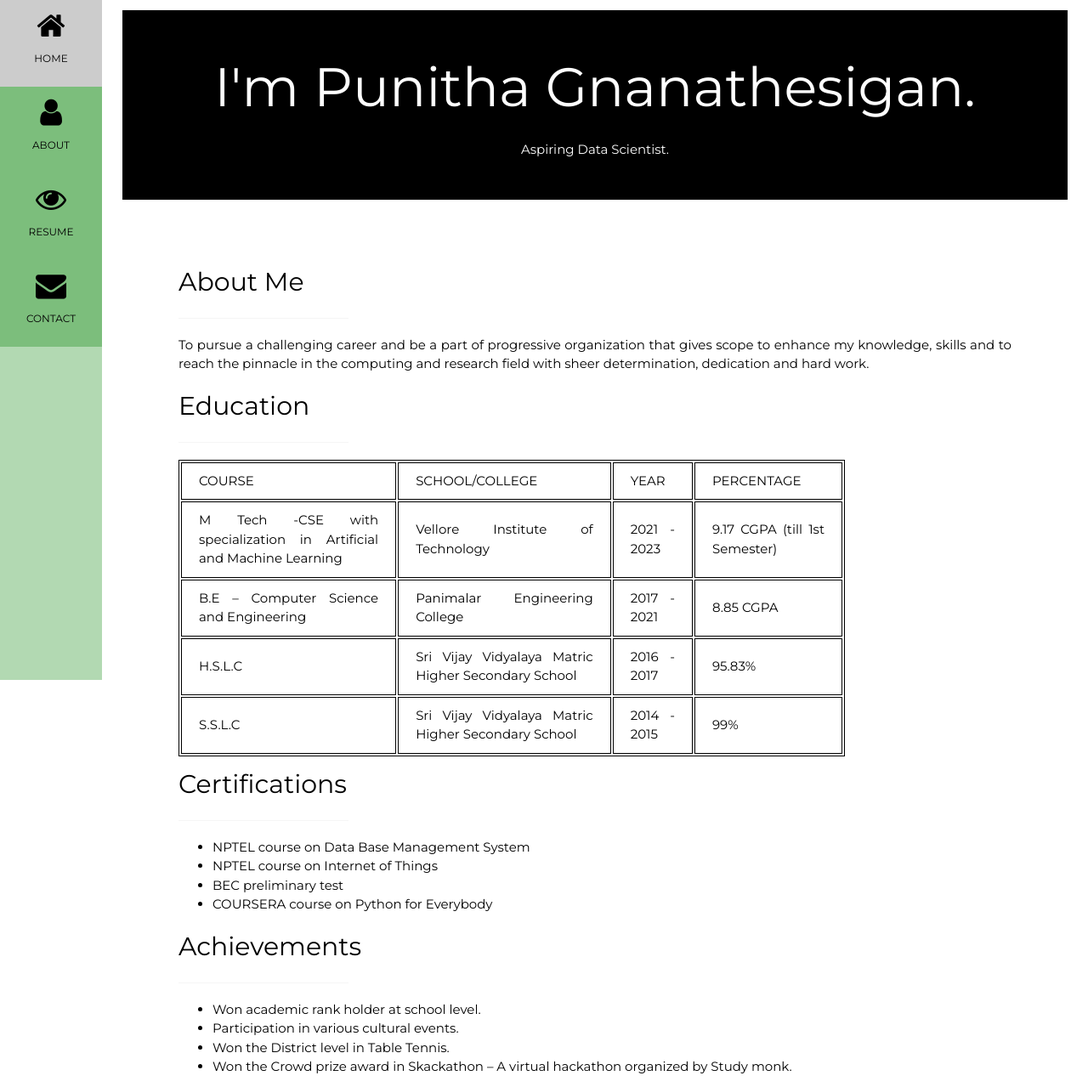
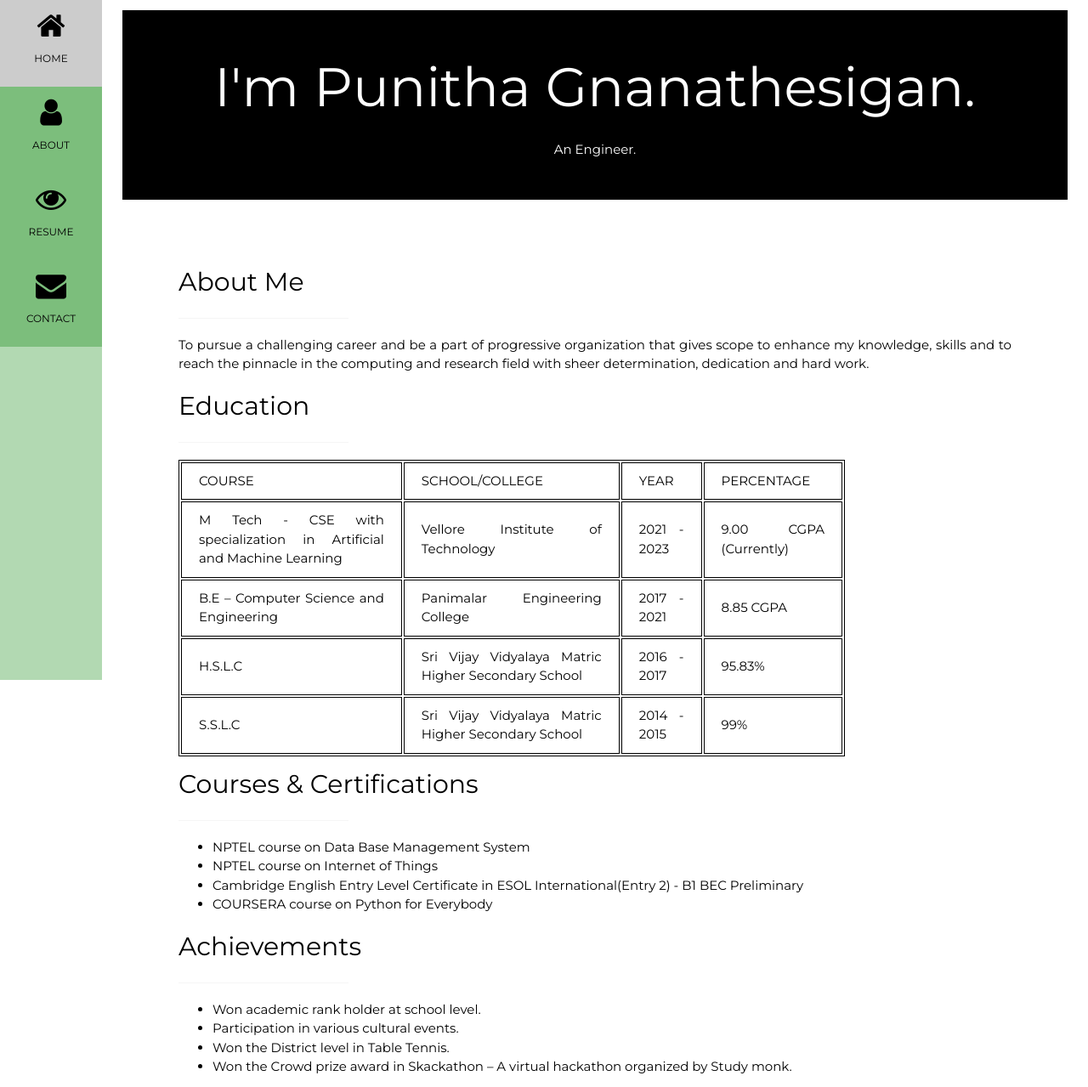
Before and after one commit to Punitha-03-12-1999/Punitha_Portfolio, a plain HTML site: page index.html in a window 1280 px wide. Shown: the top 1279 px of the page at 85% size. Drawn offline with nearby package versions, Linux system fonts and the light colour scheme.

Commit message:
Update index.html

```diff
--- a/index.html
+++ b/index.html
@@ -46,7 +46,7 @@
   <!-- Header/Home -->
   <header class="w3-container w3-padding-32 w3-center w3-black" id="home">
     <h1 class="w3-jumbo"><span class="w3-hide-small">I'm</span> Punitha Gnanathesigan.</h1>
-    <p>Aspiring Data Scientist.</p>
+    <p>An Engineer.</p>
     <!--<img src="/w3images/man_smoke.jpg" alt="boy" class="w3-image" width="992" height="1108">-->
   </header>
 
@@ -67,10 +67,10 @@
      <td>PERCENTAGE</td>
     </tr>
     <tr>
-     <td>M Tech -CSE with specialization in Artificial and Machine Learning</td>
+     <td>M Tech - CSE with specialization in Artificial and Machine Learning</td>
       <td>Vellore Institute of  Technology</td>
       <td>2021 - 2023</td>
-     <td>9.17 CGPA (till 1st Semester)</td>
+     <td>9.00 CGPA (Currently)</td>
     </tr>
     <tr>
      <td>B.E – Computer Science and Engineering</td>
@@ -92,11 +92,11 @@
     </tr>
    </table>
 </div>
-    <h2 class="w3-text-black">Certifications</h2>
+    <h2 class="w3-text-black">Courses & Certifications</h2>
     <hr style="width:200px" class="w3-opacity">
     <ul><li> NPTEL course on Data Base Management System</li>
         <li>NPTEL course on Internet of Things</li>
-        <li>BEC preliminary test</li>
+        <li>Cambridge English Entry Level Certificate in ESOL International(Entry 2) - B1 BEC Preliminary</li>
        <li>COURSERA course on Python for Everybody</li>
     </ul>
     <h2 class="w3-text-black">Achievements</h2>
```
